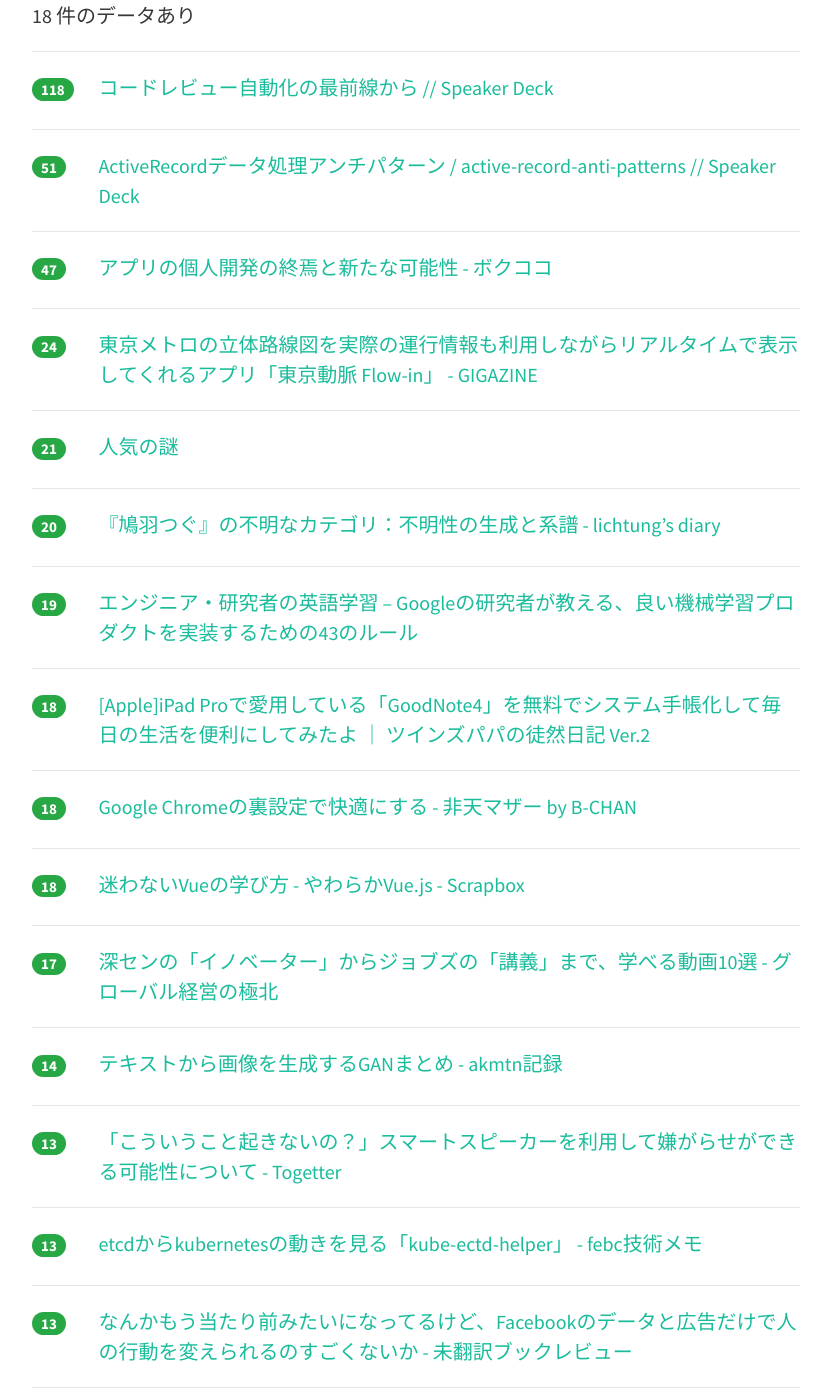
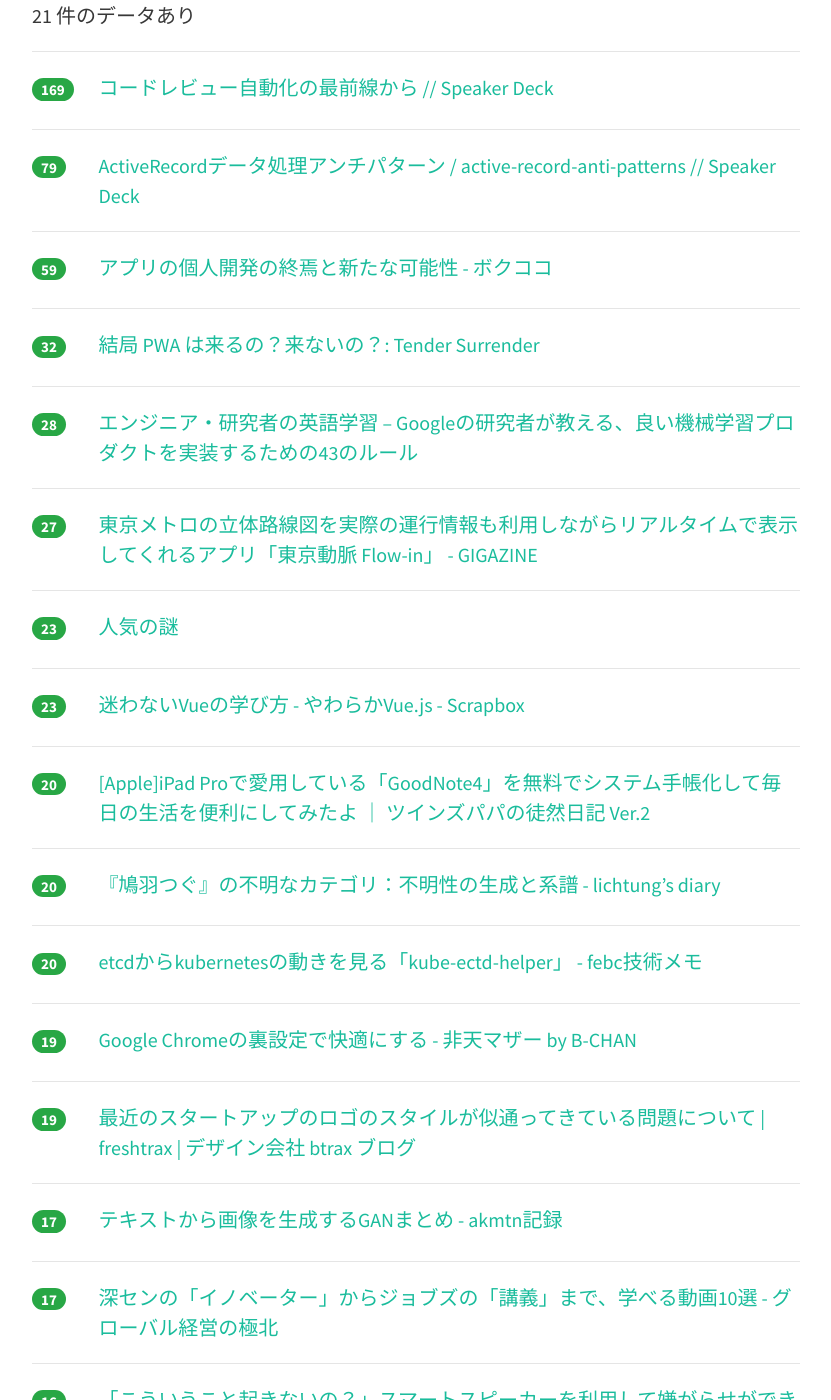
Before and after one commit to yatta47/hatena-matome-site, a Jekyll site: the page built from _posts/2018-03-26-hatena.md, in a window 1280 px wide and 1400 px high, scrolled down 322 px. Shown: the whole window, without its empty margins (224-1055 px from the left). Built offline with Jekyll 4.4.1, drawn with Linux system fonts in a browser that asks for light colours; nearby versions of some CDN libraries; some of the changed text lies outside the part shown.

Commit message:
Updated 2018-03-26

```diff
--- a/_posts/2018-03-26-hatena.md
+++ b/_posts/2018-03-26-hatena.md
@@ -1,34 +1,54 @@
 ---
 layout: post
 title:  "2018-03-26 はてぶIT"
-date:   2018-03-26 10:02:15
+date:   2018-03-26 11:02:42
 tags: [it-hotentry]
 ---
-18 件のデータあり
+21 件のデータあり
 
 <hr><div class="row">
-<div class="col-1"><span class="badge badge-pill badge-success h2">118</span></div>
+<div class="col-1"><span class="badge badge-pill badge-success h2">169</span></div>
 <div class="col-11"><a href='https://speakerdeck.com/soutaro/kodorebiyuzi-dong-hua-falsezui-qian-xian-kara' target='_blank'>コードレビュー自動化の最前線から // Speaker Deck</a></div>
 </div>
 <hr>
 <div class="row">
-<div class="col-1"><span class="badge badge-pill badge-success h2">51</span></div>
+<div class="col-1"><span class="badge badge-pill badge-success h2">79</span></div>
 <div class="col-11"><a href='https://speakerdeck.com/toshimaru/active-record-anti-patterns' target='_blank'>ActiveRecordデータ処理アンチパターン / active-record-anti-patterns // Speaker Deck</a></div>
 </div>
 <hr>
 <div class="row">
-<div class="col-1"><span class="badge badge-pill badge-success h2">47</span></div>
+<div class="col-1"><span class="badge badge-pill badge-success h2">59</span></div>
 <div class="col-11"><a href='http://www.bokukoko.info/entry/2018/03/25/114716' target='_blank'>アプリの個人開発の終焉と新たな可能性 - ボクココ</a></div>
 </div>
 <hr>
 <div class="row">
-<div class="col-1"><span class="badge badge-pill badge-success h2">24</span></div>
+<div class="col-1"><span class="badge badge-pill badge-success h2">32</span></div>
+<div class="col-11"><a href='https://blog.agektmr.com/2018/03/instagram-pwa.html' target='_blank'>結局 PWA は来るの？来ないの？: Tender Surrender</a></div>
+</div>
+<hr>
+<div class="row">
+<div class="col-1"><span class="badge badge-pill badge-success h2">28</span></div>
+<div class="col-11"><a href='http://englishforhackers.com/rules-of-machine-learning-best-practices-for-ml-engineering.html' target='_blank'>エンジニア・研究者の英語学習 – Googleの研究者が教える、良い機械学習プロダクトを実装するための43のルール</a></div>
+</div>
+<hr>
+<div class="row">
+<div class="col-1"><span class="badge badge-pill badge-success h2">27</span></div>
 <div class="col-11"><a href='https://gigazine.net/news/20180325-tokyo-doumyaku-flow-in/' target='_blank'>東京メトロの立体路線図を実際の運行情報も利用しながらリアルタイムで表示してくれるアプリ「東京動脈 Flow-in」 - GIGAZINE</a></div>
 </div>
 <hr>
 <div class="row">
-<div class="col-1"><span class="badge badge-pill badge-success h2">21</span></div>
+<div class="col-1"><span class="badge badge-pill badge-success h2">23</span></div>
 <div class="col-11"><a href='https://anond.hatelabo.jp/20180201132629' target='_blank'>人気の謎</a></div>
+</div>
+<hr>
+<div class="row">
+<div class="col-1"><span class="badge badge-pill badge-success h2">23</span></div>
+<div class="col-11"><a href='https://scrapbox.io/vue-yawaraka/%E8%BF%B7%E3%82%8F%E3%81%AA%E3%81%84Vue%E3%81%AE%E5%AD%A6%E3%81%B3%E6%96%B9' target='_blank'>迷わないVueの学び方 - やわらかVue.js - Scrapbox</a></div>
+</div>
+<hr>
+<div class="row">
+<div class="col-1"><span class="badge badge-pill badge-success h2">20</span></div>
+<div class="col-11"><a href='http://twi-papa.com/archives/22064' target='_blank'>[Apple]iPad Proで愛用している「GoodNote4」を無料でシステム手帳化して毎日の生活を便利にしてみたよ ｜ ツインズパパの徒然日記 Ver.2</a></div>
 </div>
 <hr>
 <div class="row">
@@ -37,23 +57,23 @@ tags: [it-hotentry]
 </div>
 <hr>
 <div class="row">
-<div class="col-1"><span class="badge badge-pill badge-success h2">19</span></div>
-<div class="col-11"><a href='http://englishforhackers.com/rules-of-machine-learning-best-practices-for-ml-engineering.html' target='_blank'>エンジニア・研究者の英語学習 – Googleの研究者が教える、良い機械学習プロダクトを実装するための43のルール</a></div>
+<div class="col-1"><span class="badge badge-pill badge-success h2">20</span></div>
+<div class="col-11"><a href='http://febc-yamamoto.hatenablog.jp/entry/2018/03/25/223933' target='_blank'>etcdからkubernetesの動きを見る「kube-ectd-helper」 - febc技術メモ</a></div>
 </div>
 <hr>
 <div class="row">
-<div class="col-1"><span class="badge badge-pill badge-success h2">18</span></div>
-<div class="col-11"><a href='http://twi-papa.com/archives/22064' target='_blank'>[Apple]iPad Proで愛用している「GoodNote4」を無料でシステム手帳化して毎日の生活を便利にしてみたよ ｜ ツインズパパの徒然日記 Ver.2</a></div>
-</div>
-<hr>
-<div class="row">
-<div class="col-1"><span class="badge badge-pill badge-success h2">18</span></div>
+<div class="col-1"><span class="badge badge-pill badge-success h2">19</span></div>
 <div class="col-11"><a href='http://www.b-chan.jp/entry/pc/Chrome-customize' target='_blank'>Google Chromeの裏設定で快適にする - 非天マザー by B-CHAN</a></div>
 </div>
 <hr>
 <div class="row">
-<div class="col-1"><span class="badge badge-pill badge-success h2">18</span></div>
-<div class="col-11"><a href='https://scrapbox.io/vue-yawaraka/%E8%BF%B7%E3%82%8F%E3%81%AA%E3%81%84Vue%E3%81%AE%E5%AD%A6%E3%81%B3%E6%96%B9' target='_blank'>迷わないVueの学び方 - やわらかVue.js - Scrapbox</a></div>
+<div class="col-1"><span class="badge badge-pill badge-success h2">19</span></div>
+<div class="col-11"><a href='http://blog.btrax.com/jp/2018/03/26/startup-logos/' target='_blank'>最近のスタートアップのロゴのスタイルが似通ってきている問題について | freshtrax | デザイン会社 btrax ブログ</a></div>
+</div>
+<hr>
+<div class="row">
+<div class="col-1"><span class="badge badge-pill badge-success h2">17</span></div>
+<div class="col-11"><a href='http://akmtn.hatenablog.com/entry/2018/03/25/182759' target='_blank'>テキストから画像を生成するGANまとめ - akmtn記録</a></div>
 </div>
 <hr>
 <div class="row">
@@ -62,28 +82,23 @@ tags: [it-hotentry]
 </div>
 <hr>
 <div class="row">
-<div class="col-1"><span class="badge badge-pill badge-success h2">14</span></div>
-<div class="col-11"><a href='http://akmtn.hatenablog.com/entry/2018/03/25/182759' target='_blank'>テキストから画像を生成するGANまとめ - akmtn記録</a></div>
-</div>
-<hr>
-<div class="row">
-<div class="col-1"><span class="badge badge-pill badge-success h2">13</span></div>
+<div class="col-1"><span class="badge badge-pill badge-success h2">16</span></div>
 <div class="col-11"><a href='https://togetter.com/li/1212002' target='_blank'>「こういうこと起きないの？」スマートスピーカーを利用して嫌がらせができる可能性について - Togetter</a></div>
 </div>
 <hr>
 <div class="row">
-<div class="col-1"><span class="badge badge-pill badge-success h2">13</span></div>
-<div class="col-11"><a href='http://febc-yamamoto.hatenablog.jp/entry/2018/03/25/223933' target='_blank'>etcdからkubernetesの動きを見る「kube-ectd-helper」 - febc技術メモ</a></div>
-</div>
-<hr>
-<div class="row">
-<div class="col-1"><span class="badge badge-pill badge-success h2">13</span></div>
+<div class="col-1"><span class="badge badge-pill badge-success h2">16</span></div>
 <div class="col-11"><a href='http://kaseinoji.hatenablog.com/entry/cambridge-analytica' target='_blank'>なんかもう当たり前みたいになってるけど、Facebookのデータと広告だけで人の行動を変えられるのすごくないか - 未翻訳ブックレビュー</a></div>
 </div>
 <hr>
 <div class="row">
+<div class="col-1"><span class="badge badge-pill badge-success h2">11</span></div>
+<div class="col-11"><a href='https://anond.hatelabo.jp/20180318210122' target='_blank'>ガラケーが起動しなくなった 少し前から充電がうまくできない状況が続いて..</a></div>
+</div>
+<hr>
+<div class="row">
 <div class="col-1"><span class="badge badge-pill badge-success h2">8</span></div>
-<div class="col-11"><a href='https://anond.hatelabo.jp/20180318210122' target='_blank'>ガラケーが起動しなくなった 少し前から充電がうまくできない状況が続いて..</a></div>
+<div class="col-11"><a href='https://soudai.hatenablog.com/entry/2018/03/26/190000' target='_blank'>そーだいさんの転職のお知らせ - そーだいなるらくがき帳</a></div>
 </div>
 <hr>
 <div class="row">
```
